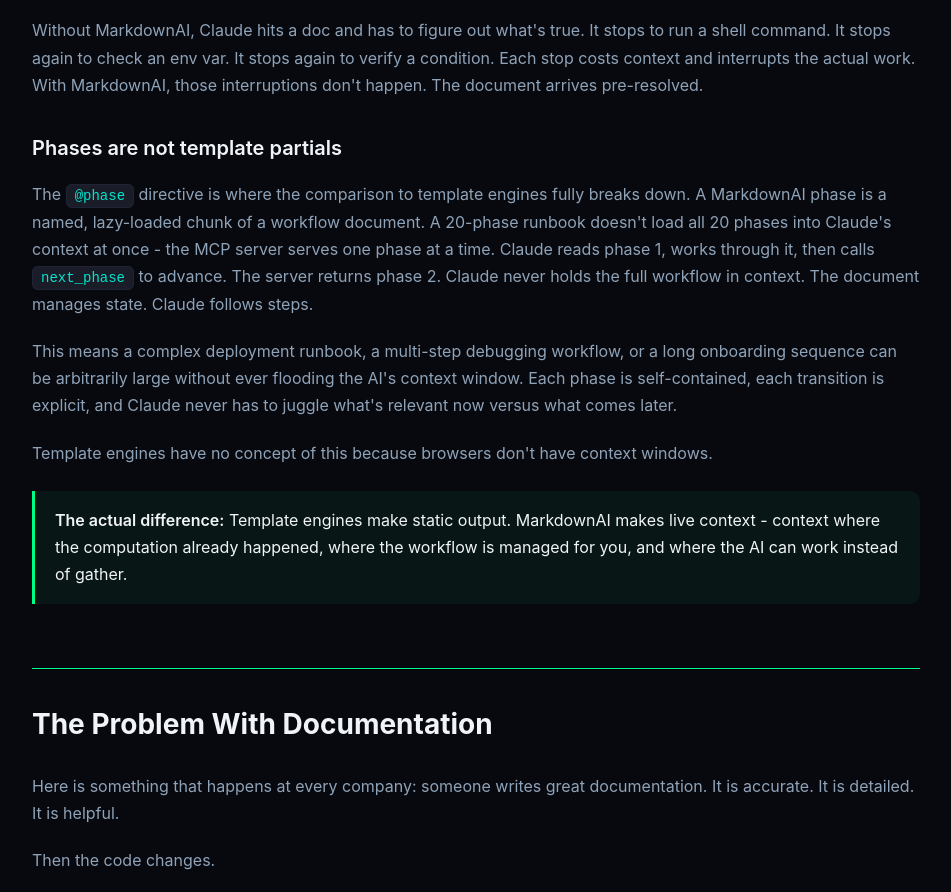
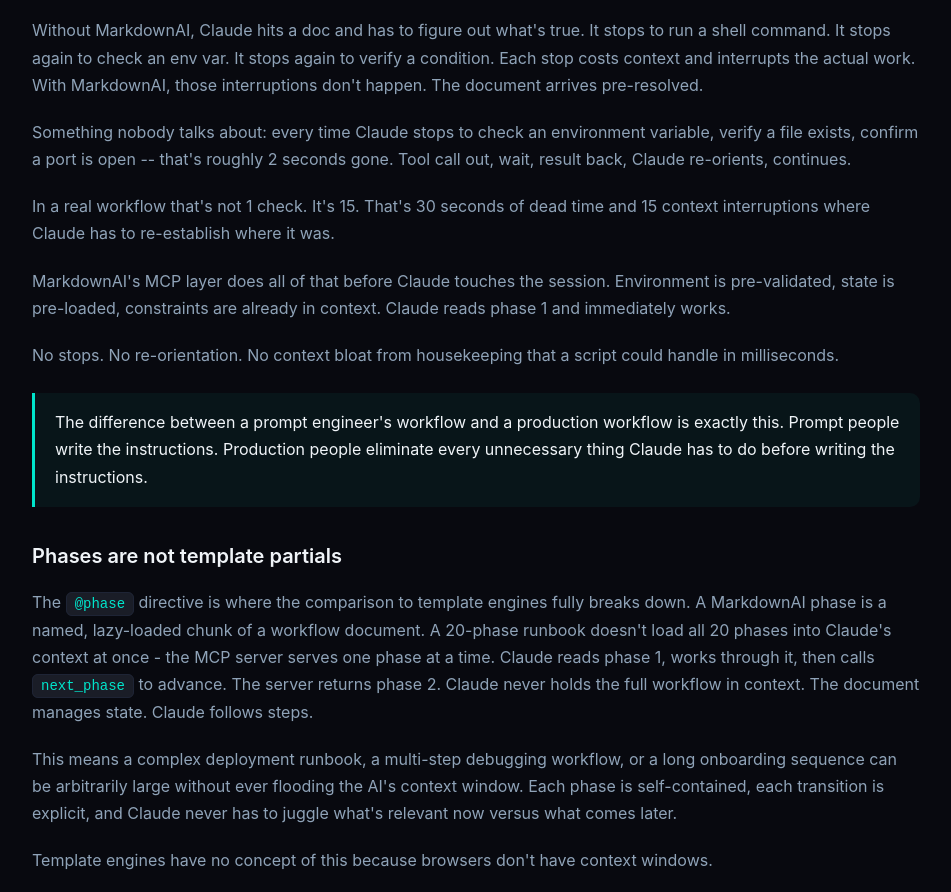
Before and after one commit to TheDecipherist/markdownai, a website: page docs/index.html in a window 1280 px wide. Shown: the part 2100-2992 px from the top of the page, without its empty margins (328-1279 px from the left). Drawn offline with nearby package versions, Linux system fonts and the light colour scheme.

Commit message:
docs: add MCP cost explanation to 'What is MarkdownAI' section
Concrete breakdown of tool-call overhead (2s per check, 15 checks in a
real workflow) and the production vs prompt engineer distinction.

```diff
--- a/docs/index.html
+++ b/docs/index.html
@@ -275,6 +275,29 @@
           Each stop costs context and interrupts the actual work. With MarkdownAI, those
           interruptions don't happen. The document arrives pre-resolved.
         </p>
+        <p>
+          Something nobody talks about: every time Claude stops to check an environment variable,
+          verify a file exists, confirm a port is open -- that's roughly 2 seconds gone. Tool call
+          out, wait, result back, Claude re-orients, continues.
+        </p>
+        <p>
+          In a real workflow that's not 1 check. It's 15. That's 30 seconds of dead time and 15
+          context interruptions where Claude has to re-establish where it was.
+        </p>
+        <p>
+          MarkdownAI's MCP layer does all of that before Claude touches the session. Environment is
+          pre-validated, state is pre-loaded, constraints are already in context. Claude reads phase
+          1 and immediately works.
+        </p>
+        <p>
+          No stops. No re-orientation. No context bloat from housekeeping that a script could handle
+          in milliseconds.
+        </p>
+        <div class="callout">
+          The difference between a prompt engineer's workflow and a production workflow is exactly
+          this. Prompt people write the instructions. Production people eliminate every unnecessary
+          thing Claude has to do before writing the instructions.
+        </div>
 
         <h3>Phases are not template partials</h3>
         <p>
```
Also changed, not shown: README.md.
